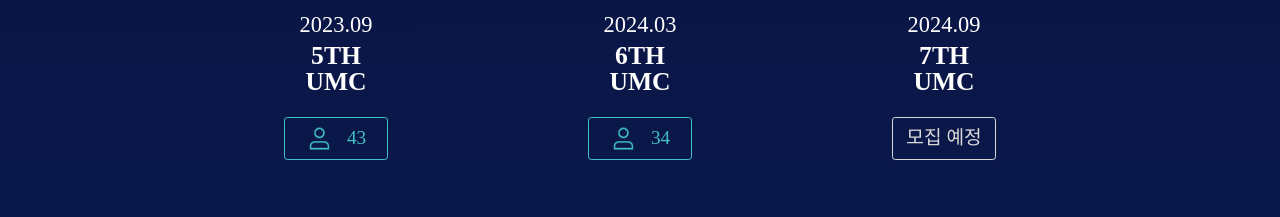
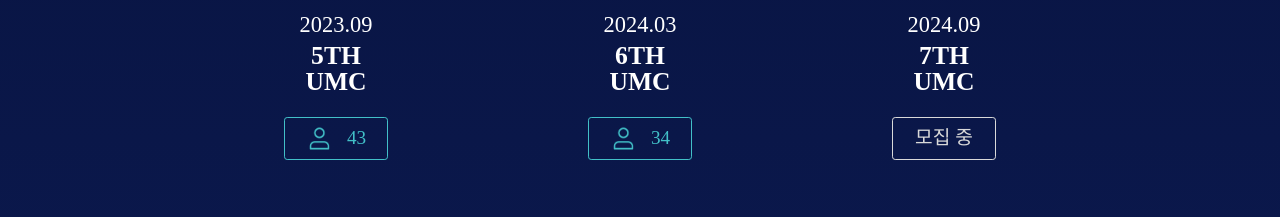
Before and after one commit to 7th-UMC/FE, a React (Vite) app: page / in a window 1280 px wide. Shown: the part 1740-1957 px from the top of the page. Built offline with nearby package versions, Linux system fonts and the light colour scheme; a web font is replaced by a local one.

Commit message:
💄 '모집 중'으로 변경

```diff
--- a/src/components/Home/Stage/StageBar.jsx
+++ b/src/components/Home/Stage/StageBar.jsx
@@ -222,7 +222,7 @@
                     <StageBarP1>2024.09</StageBarP1>
                     <StageBarP2>7TH UMC</StageBarP2>
                     <PeopleBox2>
-                        <People2>모집 예정</People2>
+                        <People2>모집 중</People2>
                     </PeopleBox2>
                 </DetailContainer>
             </StageDetailContainer>
```
